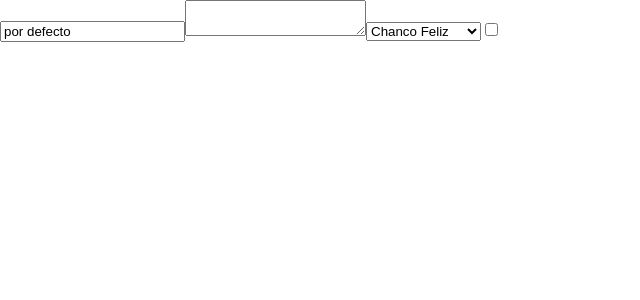
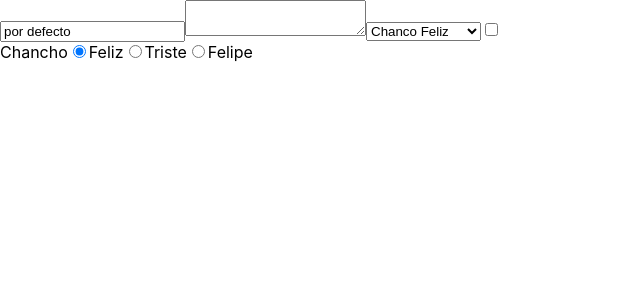
Before and after one commit to isgb/componentes-funcionales-hooks-udemy, a React (Create React App) app: page / in a window 1280 px wide. Shown: the top 300 px of the page, without its empty margins (0-640 px from the left). Built offline with nearby package versions, Linux system fonts and the light colour scheme.

Commit message:
select checkbox y radiobutton

```diff
--- a/src/App.js
+++ b/src/App.js
@@ -2,15 +2,20 @@ import { useState } from 'react'
 
 const App = () => {
 
-  const [value, setValue] = useState({ normal: 'por defecto',
-  texto: '' ,select : 'chanchofeliz', check: false})
-  const handleChange = (/*e*/ {target}) => {
+  const [value, setValue] = useState({
+    normal: 'por defecto',
+    texto: '',
+    select: 'chanchofeliz',
+    check: false,
+    estado : 'feliz'
+  })
+  const handleChange = (/*e*/ { target }) => {
     //setValue({ [e.target.name] : e.target.value })
     setValue((state) => ({
       // ...value,
       // [e.target.name] : e.target.value
       ...state,
-      [target.name]: target.type === "checkbox" ? target.checked :target.value
+      [target.name]: target.type === "checkbox" ? target.checked : target.value
     }))
   }
   console.log(value)
@@ -35,6 +40,25 @@ const App = () => {
         onChange={handleChange}
         checked={value.check}
       />
+
+      <div>
+        <label>Chancho</label>
+        <input onChange={handleChange}
+          checked={value.estado === 'feliz'}
+          type='radio' value='feliz'
+          name='estado'
+          />Feliz
+        <input onChange={handleChange}
+          checked={value.estado === 'triste'}
+          type='radio' value='triste'
+          name='estado'
+          />Triste
+        <input onChange={handleChange}
+          checked={value.estado === 'felipe'}
+          type='radio' value='felipe'
+          name='estado'
+          />Felipe
+      </div>
     </div>
   )
 
```
